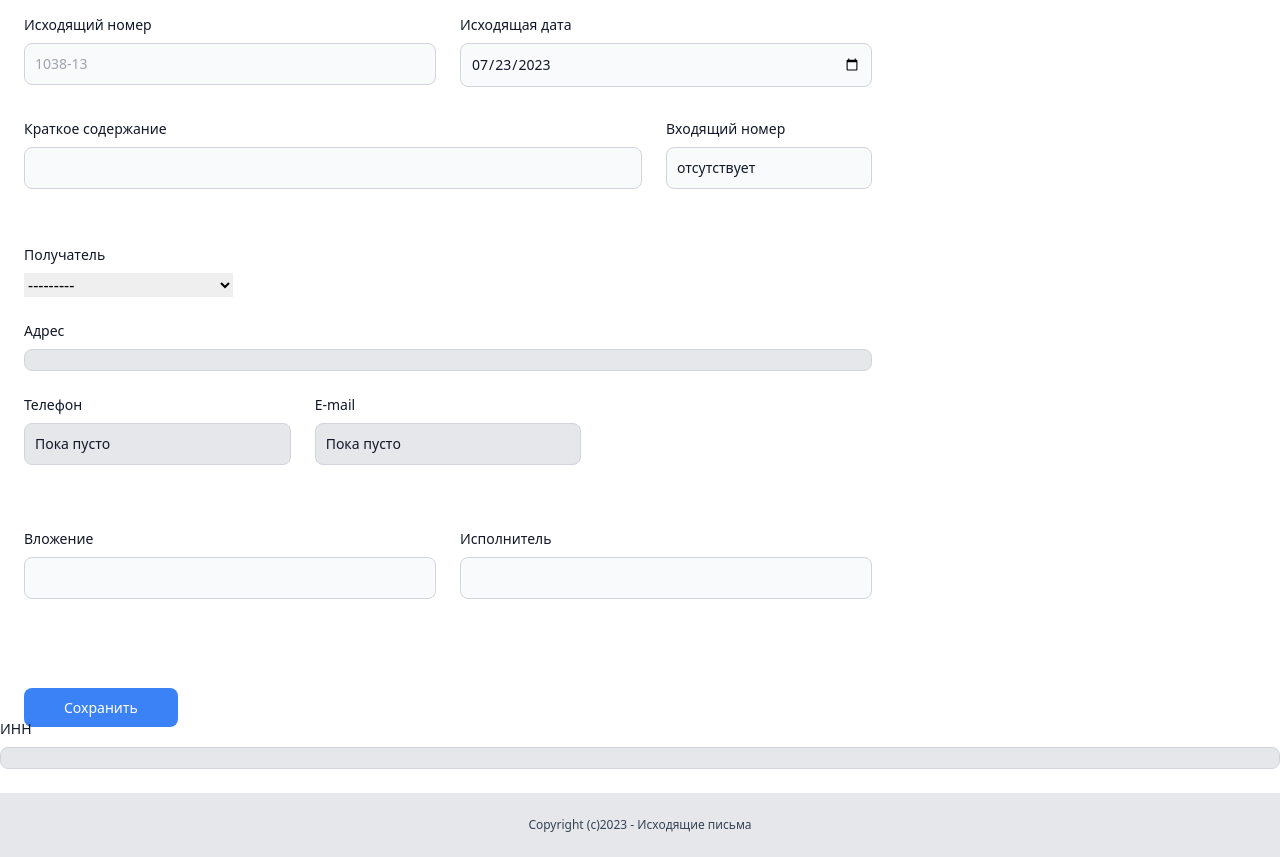
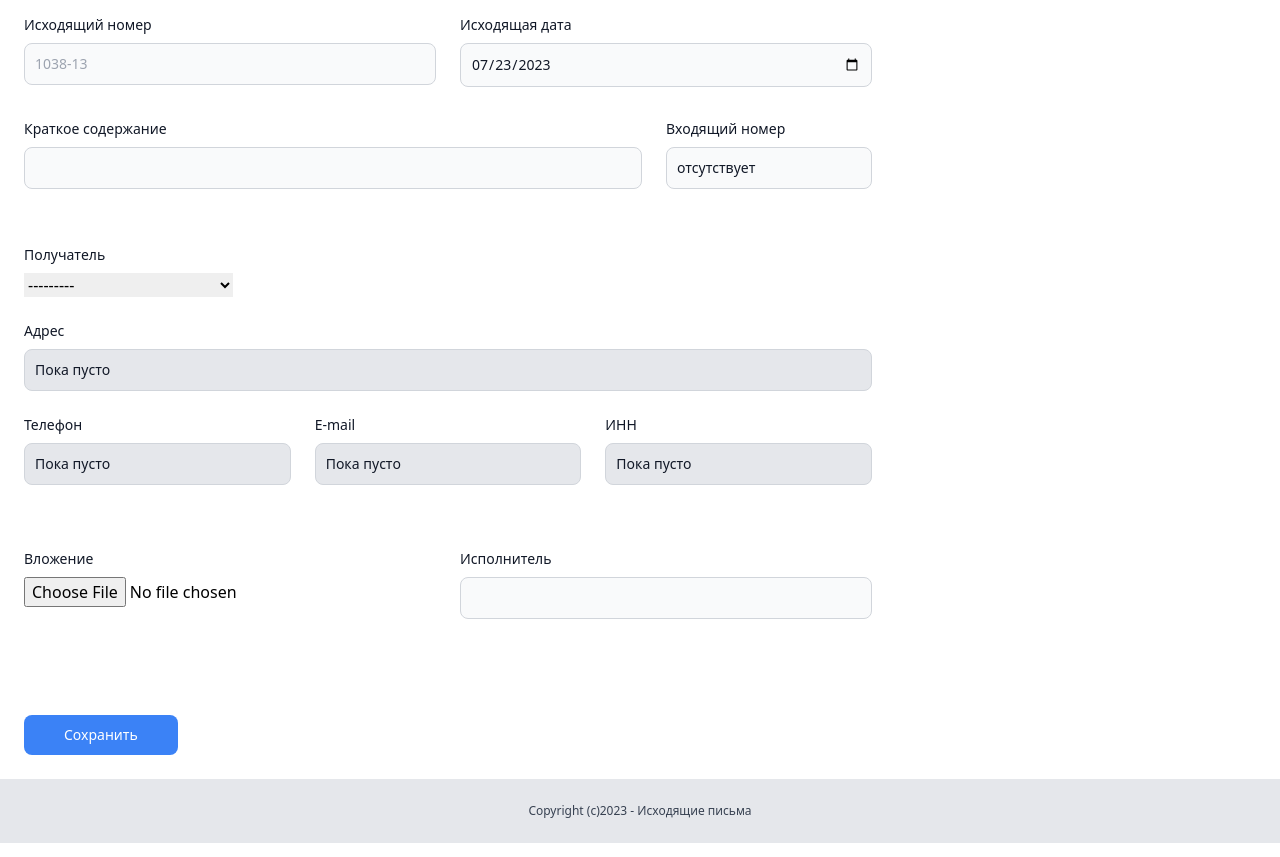
Before and after one commit to VeraLevchenko/MyApp, a Django app: page /create_output in a window 1280 px wide. Shown: the part 97-954 px from the top of the page. Run offline with Django 4.2, Linux system fonts and the light colour scheme; data comes from the database, SQL or seed files in the repository; both versions use the stored data as it was after the commit; some libraries are stand-ins or nearby versions.

Commit message:
Загрузка файлов добавлена

```diff
--- a/input/input/urls.py
+++ b/input/input/urls.py
@@ -8,5 +8,7 @@ urlpatterns = [
     path('admin/', admin.site.urls),
     path('', include('main.urls'))
 ]
+
+
 if settings.DEBUG:
     urlpatterns += static(settings.MEDIA_URL, document_root=settings.MEDIA_ROOT)
--- a/input/main/form.py
+++ b/input/main/form.py
@@ -7,7 +7,7 @@ from datetime import datetime
 class OutputForm(ModelForm):
 	class Meta:
 		model = Output
-		fields = {'number', 'data', 'info', 'input', 'subject'}
+		fields = {'number', 'data', 'info', 'input', 'subject', 'doc', 'author'}
 
 		widgets = {
 			"number": TextInput(attrs={
@@ -26,4 +26,8 @@ class OutputForm(ModelForm):
 				'class': 'bg-gray-50 border border-gray-300 text-gray-900 text-sm rounded-lg focus:ring-blue-500 focus:border-blue-500 block w-full p-2.5 dark:bg-gray-700 dark:border-gray-600 dark:placeholder-gray-400 dark:text-white dark:focus:ring-blue-500 dark:focus:border-blue-500',
 				'type': 'text'
 									}),
+			"author": TextInput(attrs={
+				'class': 'bg-gray-50 border border-gray-300 text-gray-900 text-sm rounded-lg focus:ring-blue-500 focus:border-blue-500 block w-full p-2.5 dark:bg-gray-700 dark:border-gray-600 dark:placeholder-gray-400 dark:text-white dark:focus:ring-blue-500 dark:focus:border-blue-500',
+				'type': 'text'
+			})
 		}
--- a/input/main/models.py
+++ b/input/main/models.py
@@ -22,8 +22,8 @@ class Output(models.Model):
 	input = models.CharField(max_length=50, default='отсутствует')
 	subject = models.ForeignKey(Subject, on_delete=models.DO_NOTHING)
 	info = models.CharField(max_length=254)
-	doc = models.FileField(blank=False)
-	author = models.CharField(max_length=50)
+	doc = models.FileField(upload_to="doc/%Y/%m/%d")
+	author = models.CharField(max_length=50, editable=True)
 	time_create = models.DateTimeField(auto_now_add=True)
 	time_update = models.DateTimeField(auto_now=True)
 
--- a/input/main/templates/main/create_output.html
+++ b/input/main/templates/main/create_output.html
@@ -1,7 +1,7 @@
 {% extends 'main/base.html' %}
 
 {% block content %}
-<form method='POST'>
+<form action="{% url 'create_output' %}" method='post' enctype="multipart/form-data">
     {%csrf_token%}
 
     <div class="w-full max-w-4xl">
@@ -32,7 +32,7 @@
                 </div>
                 <div>
                     <label class="block mb-2 text-sm font-medium text-gray-900 dark:text-white">Адрес</label>
-                    <p class="bg-gray-200 border border-gray-300 text-gray-900 text-sm rounded-lg focus:ring-blue-500 focus:border-blue-500 block w-full p-2.5 dark:bg-gray-700 dark:border-gray-600 dark:placeholder-gray-400 dark:text-white dark:focus:ring-blue-500 dark:focus:border-blue-500">{{subject_inn}}</p>
+                    <p class="bg-gray-200 border border-gray-300 text-gray-900 text-sm rounded-lg focus:ring-blue-500 focus:border-blue-500 block w-full p-2.5 dark:bg-gray-700 dark:border-gray-600 dark:placeholder-gray-400 dark:text-white dark:focus:ring-blue-500 dark:focus:border-blue-500">Пока пусто</p>
                 </div>
         </div>
         <div class="px-6 py-2 grid gap-6 mb-10 md:grid-cols-3">
@@ -44,25 +44,24 @@
                 <label class="block mb-2 text-sm font-medium text-gray-900 dark:text-white">E-mail</label>
                 <label class="bg-gray-200 border border-gray-300 text-gray-900 text-sm rounded-lg focus:ring-blue-500 focus:border-blue-500 block w-full p-2.5 dark:bg-gray-700 dark:border-gray-600 dark:placeholder-gray-400 dark:text-white dark:focus:ring-blue-500 dark:focus:border-blue-500">Пока пусто</label>
             </div>
+            <div>
+                <label class="block mb-2 text-sm font-medium text-gray-900 dark:text-white">ИНН</label>
+                <label class="bg-gray-200 border border-gray-300 text-gray-900 text-sm rounded-lg focus:ring-blue-500 focus:border-blue-500 block w-full p-2.5 dark:bg-gray-700 dark:border-gray-600 dark:placeholder-gray-400 dark:text-white dark:focus:ring-blue-500 dark:focus:border-blue-500">Пока пусто</label>
+            </div>
         </div>
         <div class="px-6 py-4 mb-20 grid gap-6 md:grid-cols-2">
             <div>
                 <label class="block mb-2 text-sm font-medium text-gray-900 dark:text-white">Вложение</label>
-                <input class="bg-gray-50 border border-gray-300 text-gray-900 text-sm rounded-lg focus:ring-blue-500 focus:border-blue-500 block w-full p-2.5 dark:bg-gray-700 dark:border-gray-600 dark:placeholder-gray-400 dark:text-white dark:focus:ring-blue-500 dark:focus:border-blue-500">{{output_details.doc}}</input>
+                {{form.doc}}
             </div>
             <div>
                 <label class="block mb-2 text-sm font-medium text-gray-900 dark:text-white">Исполнитель</label>
-                <input class="bg-gray-50 border border-gray-300 text-gray-900 text-sm rounded-lg focus:ring-blue-500 focus:border-blue-500 block w-full p-2.5 dark:bg-gray-700 dark:border-gray-600 dark:placeholder-gray-400 dark:text-white dark:focus:ring-blue-500 dark:focus:border-blue-500">{{output_details.author}}</input>
+                <p>{{form.author}}</p>
             </div>
         </div>
     </div>
-    <div>
-        <a href="/" class="px-10 py-2.5 ml-6 text-white bg-blue-500 hover:bg-blue-800 font-medium rounded-lg text-sm text-center dark:bg-blue-600 dark:hover:bg-blue-700 dark:focus:ring-blue-800">Сохранить</a>
-    </div>
+    <button type="submit" class="px-10 py-2.5 ml-6 text-white bg-blue-500 hover:bg-blue-800 font-medium rounded-lg text-sm text-center dark:bg-blue-600 dark:hover:bg-blue-700 dark:focus:ring-blue-800">Сохранить</button>
 </form>
- <div>
-     <label class="block mb-2 text-sm font-medium text-gray-900 dark:text-white">ИНН</label>
-     <label class="bg-gray-200 border border-gray-300 text-gray-900 text-sm rounded-lg focus:ring-blue-500 focus:border-blue-500 block w-full p-2.5 dark:bg-gray-700 dark:border-gray-600 dark:placeholder-gray-400 dark:text-white dark:focus:ring-blue-500 dark:focus:border-blue-500">{{subject_inn}}</label>
- </div>
+
 
 {% endblock %}
--- a/input/main/views.py
+++ b/input/main/views.py
@@ -6,29 +6,30 @@ from .form import *
 
 
 def output_list(request):
-	output_list = Output.objects.order_by('-number')
+	output_list = Output.objects.order_by('-time_create')
 	return render(request, 'main/index.html', {'output_list': output_list})
 
 # *args, **kwargs
-def create_output(request, **kwargs):
+def create_output(request):
 	error = ''
 	if request.method == 'POST':
-		form = OutputForm(request.POST)
+		form = OutputForm(request.POST, request.FILES)
+		img_obj = form.instance
+		print("form.instance", img_obj)
 		if form.is_valid():
-			pk = kwargs
-			print("!!!!!!!!!!!!!!!", pk)
-			# subject_inn = Subject.objects.get(pk=pk)
+			print("11111111111111111111111")
 			form.save()
 			return redirect('/')
 		else:
+			print("22222222222222222222")
 			error = 'Форма неверная'
 	form = OutputForm()
 	data = {
 		'form': form,
 		'error': error
-		# 'subject_inn': subject_inn
 	}
 	return render(request, 'main/create_output.html', data)
+
 
 def output_details(request, pk):
 	output_details = Output.objects.get(pk=pk)
```
Also changed, not shown: input/input/settings.py (+3 -14 lines), input/db.sqlite3, input/main/urls.py (line endings or trailing spaces).
